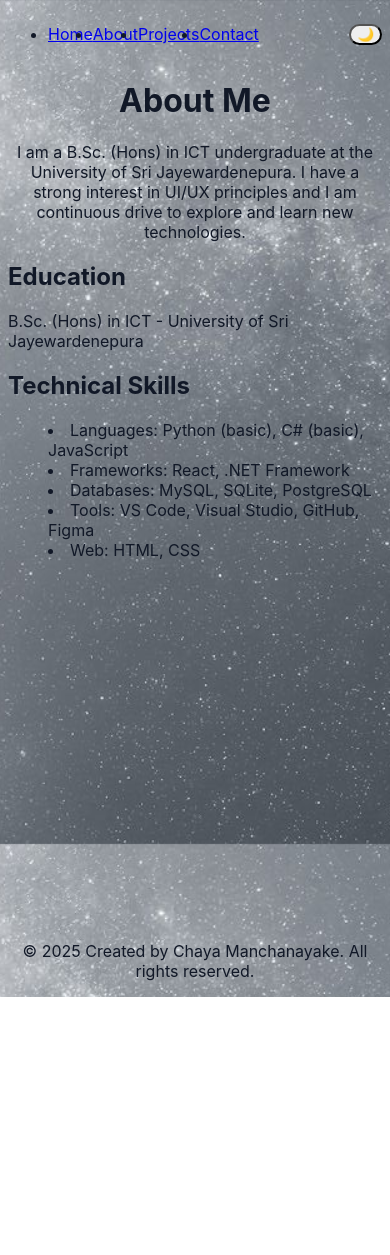
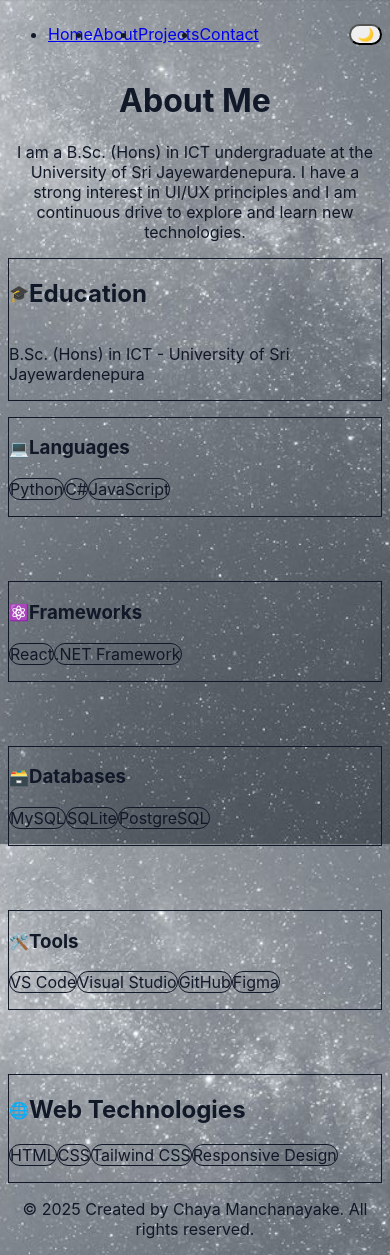
Before and after one commit to ICT-Courses/ict2233-ca-02-CManchi-1211, a React (Vite) app: page /about in a window 390 px wide. Before the commit the page ends 997 px from the top, so only its background shows below. Built offline with nearby package versions, Linux system fonts and the light colour scheme.

Commit message:
Update About.jsx page by adding card layout

```diff
--- a/src/Pages/About.jsx
+++ b/src/Pages/About.jsx
@@ -1,36 +1,132 @@
 import React from 'react';
-
 
 const About = () => {
   return (
     <div className="page-container pt-10">
+      <h1 className="text-4xl font-bold text-center mb-6 text-white fade-in">About Me</h1>
+      <div className="max-w-4xl mx-auto space-y-8">
 
-        {/*About Me section*/}
-      <h1 className="text-4xl font-bold text-center mb-6 text-gray-900 dark:text-white">About Me</h1>
-      <div className="max-w-4xl mx-auto space-y-8">
-        <p className="text-lg text-gray-600 dark:text-gray-300 text-center">
-          I am a B.Sc. (Hons) in ICT undergraduate at the University of Sri Jayewardenepura.
-          I have a strong interest in UI/UX principles and I am continuous drive to explore and learn new technologies.  </p>
-        <div className="bg-white dark:bg-gray-800 p-6 rounded-lg shadow-md">
+        {/* Introduction */}
+        <div className="text-center slide-in">
+          <p className="text-lg text-gray-200 max-w-3xl mx-auto">
+            I am a B.Sc. (Hons) in ICT undergraduate at the University of Sri Jayewardenepura.
+            I have a strong interest in UI/UX principles and I am continuous drive to explore and learn new technologies.
+          </p>
+        </div>
+        <p></p>
+        <p></p>
 
-          {/*Education section*/}
-          <h2 className="text-2xl font-semibold mb-4 text-gray-900 dark:text-white">Education</h2>
-          <p className="text-gray-700 dark:text-gray-300">
+        {/* Education Card */}
+        <div className="bg-white/10 backdrop-blur-sm border border-white/20 p-6 rounded-lg shadow-xl card-hover slide-in">
+          <div className="flex items-center mb-4">
+            <span className="text-3xl mr-3">🎓</span>
+            <h2 className="text-2xl font-semibold text-white">Education</h2>
+          </div>
+          <p className="text-gray-200">
             B.Sc. (Hons) in ICT - University of Sri Jayewardenepura
           </p>
         </div>
-        <div className="bg-white dark:bg-gray-800 p-6 rounded-lg shadow-md">
+        <p></p>
+        <p></p>
 
-          {/*Technical Skills section*/}
-          <h2 className="text-2xl font-semibold mb-4 text-gray-900 dark:text-white">Technical Skills</h2>
-          <ul className="list-disc list-inside space-y-2 text-gray-700 dark:text-gray-300">
-            <li>Languages: Python (basic), C# (basic), JavaScript</li>
-            <li>Frameworks: React, .NET Framework</li>
-            <li>Databases: MySQL, SQLite, PostgreSQL</li>
-            <li>Tools: VS Code, Visual Studio, GitHub, Figma</li>
-            <li>Web: HTML, CSS</li>
-          </ul>
+        {/* Skills Grid */}
+        <div className="grid grid-cols-1 md:grid-cols-2 gap-6">
+          {/* Programming Languages */}
+          <div className="bg-white/10 backdrop-blur-sm border border-white/20 p-6 rounded-lg shadow-xl card-hover slide-in">
+            <div className="flex items-center mb-4">
+              <span className="text-3xl mr-3">💻</span>
+              <h3 className="text-xl font-semibold text-white">Languages</h3>
+            </div>
+            <div className="flex flex-wrap gap-5">
+              {['Python', 'C#', 'JavaScript'].map((lang, index) => (
+                <span key={index} className="px-3 py-1 bg-blue-600/30 text-blue-200 rounded-full text-sm border border-blue-400/30">
+                  {lang}
+                </span>
+              ))}
+            </div>
+            <p></p>
+            <p></p>
+          </div>
+          <p></p>
+          <p></p>
+
+          {/* Frameworks */}
+          <div className="bg-white/10 backdrop-blur-sm border border-white/20 p-6 rounded-lg shadow-xl card-hover slide-in">
+            <div className="flex items-center mb-4">
+              <span className="text-3xl mr-3">⚛️</span>
+              <h3 className="text-xl font-semibold text-white">Frameworks</h3>
+            </div>
+            <div className="flex flex-wrap gap-2">
+              {['React', '.NET Framework'].map((framework, index) => (
+                <span key={index} className="px-3 py-1 bg-green-600/30 text-green-200 rounded-full text-sm border border-green-400/30">
+                  {framework}
+                </span>
+              ))}
+            </div>
+            <p></p>
+            <p></p>
+          </div>
+          <p></p>
+          <p></p>
+
+          {/* Databases */}
+          <div className="bg-white/10 backdrop-blur-sm border border-white/20 p-6 rounded-lg shadow-xl card-hover slide-in">
+            <div className="flex items-center mb-4">
+              <span className="text-3xl mr-3">🗃️</span>
+              <h3 className="text-xl font-semibold text-white">Databases</h3>
+            </div>
+            <div className="flex flex-wrap gap-2">
+              {['MySQL', 'SQLite', 'PostgreSQL'].map((db, index) => (
+                <span key={index} className="px-3 py-1 bg-purple-600/30 text-purple-200 rounded-full text-sm border border-purple-400/30">
+                  {db}
+                </span>
+              ))}
+            </div>
+            <p></p>
+            <p></p>
+          </div>
+          <p></p>
+          <p></p>
+
+
+          {/* Tools */}
+          <div className="bg-white/10 backdrop-blur-sm border border-white/20 p-6 rounded-lg shadow-xl card-hover slide-in">
+            <div className="flex items-center mb-4">
+              <span className="text-3xl mr-3">🛠️</span>
+              <h3 className="text-xl font-semibold text-white">Tools</h3>
+            </div>
+            <div className="flex flex-wrap gap-2">
+              {['VS Code', 'Visual Studio', 'GitHub', 'Figma'].map((tool, index) => (
+                <span key={index} className="px-3 py-1 bg-orange-600/30 text-orange-200 rounded-full text-sm border border-orange-400/30">
+                  {tool}
+                </span>
+              ))}
+            </div>
+            <p></p>
+            <p></p>
+          </div>
+          <p></p>
+          <p></p>
         </div>
+
+        {/* Web Technologies */}
+        <div className="bg-white/10 backdrop-blur-sm border border-white/20 p-6 rounded-lg shadow-xl card-hover slide-in">
+          <div className="flex items-center mb-4">
+            <span className="text-3xl mr-3">🌐</span>
+            <h2 className="text-2xl font-semibold text-white">Web Technologies</h2>
+          </div>
+          <div className="flex flex-wrap gap-2">
+            {['HTML', 'CSS', 'Tailwind CSS', 'Responsive Design'].map((tech, index) => (
+              <span key={index} className="px-3 py-1 bg-teal-600/30 text-teal-200 rounded-full text-sm border border-teal-400/30">
+                {tech}
+              </span>
+            ))}
+          </div>
+          <p></p>
+          <p></p>
+        </div>
+        <p></p>
+        <p></p>
       </div>
     </div>
   );
```
